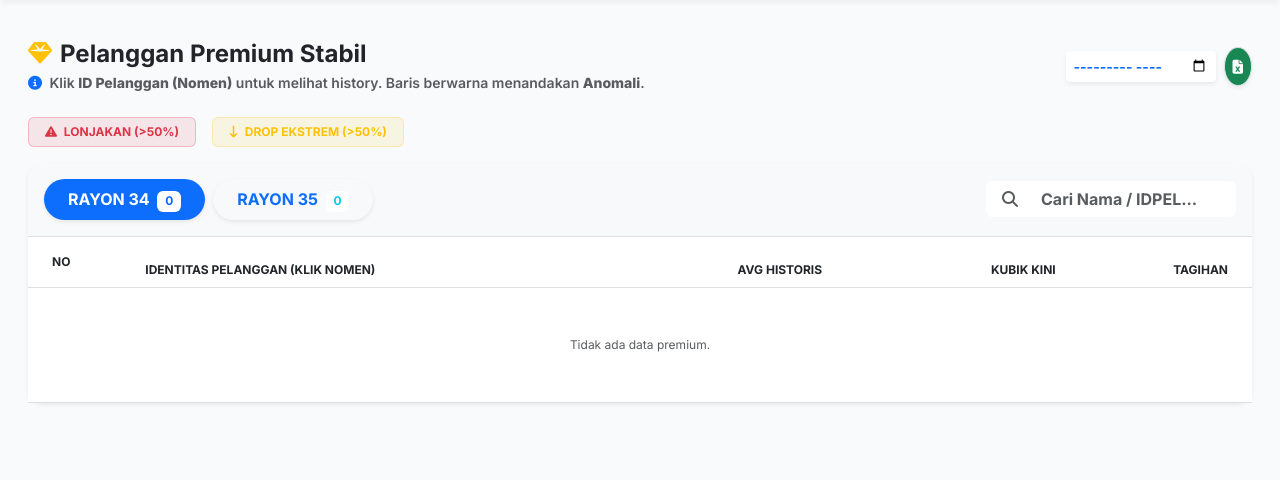
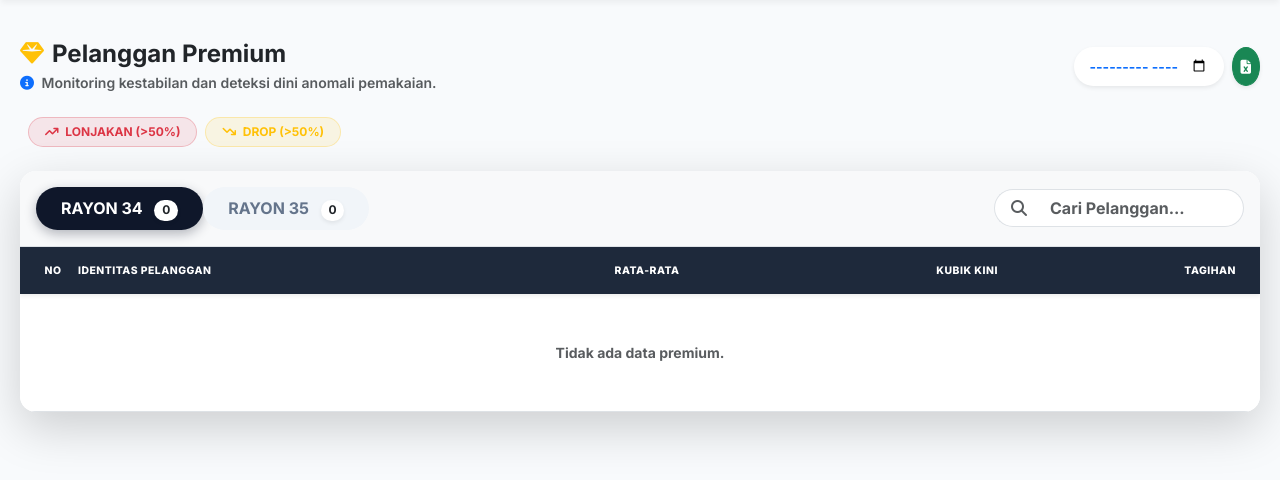
Before and after one commit to krackxor/Penagihan, a Flask app: page /premium-customer in a window 1280 px wide. Shown: the part 67-547 px from the top of the page. Run offline with Flask 3, Linux system fonts and the light colour scheme; the visitor is signed in with stand-in values (Sample User, id 1); data that the repository does not hold is empty; some libraries are stand-ins or nearby versions.

Commit message:
Update premium_customer.html

```diff
--- a/templates/premium_customer.html
+++ b/templates/premium_customer.html
@@ -5,83 +5,112 @@
 <script src="https://cdnjs.cloudflare.com/ajax/libs/xlsx/0.18.5/xlsx.full.min.js"></script>
 
 <style>
+    /* Premium Table Styling */
+    .table-premium thead th {
+        background: #1e293b; color: white; border: none; font-weight: 800; font-size: 0.65rem; text-transform: uppercase; letter-spacing: 0.5px; vertical-align: middle;
+    }
+
+    .card-hover { transition: transform 0.2s ease, box-shadow 0.2s ease; }
+    .card-hover:hover { transform: translateY(-2px); }
+
+    .nav-pills-premium .nav-link {
+        border-radius: 50rem;
+        padding: 0.5rem 1.5rem;
+        font-weight: 700;
+        color: #64748b;
+        background: #f1f5f9;
+        transition: all 0.3s ease;
+        border: 1px solid transparent;
+    }
+    .nav-pills-premium .nav-link.active {
+        background: #0f172a;
+        color: white;
+        box-shadow: 0 4px 12px rgba(15, 23, 42, 0.3);
+    }
+    .nav-pills-premium .nav-link:hover:not(.active) { background: #e2e8f0; }
+
     .pulse-red { animation: pulse-red-anim 2s infinite; }
     @keyframes pulse-red-anim {
         0% { box-shadow: 0 0 0 0 rgba(220, 53, 69, 0.4); }
         70% { box-shadow: 0 0 0 10px rgba(220, 53, 69, 0); }
         100% { box-shadow: 0 0 0 0 rgba(220, 53, 69, 0); }
     }
+
     .pulse-yellow { animation: pulse-yellow-anim 2s infinite; }
     @keyframes pulse-yellow-anim {
         0% { box-shadow: 0 0 0 0 rgba(255, 193, 7, 0.4); }
         70% { box-shadow: 0 0 0 10px rgba(255, 193, 7, 0); }
         100% { box-shadow: 0 0 0 0 rgba(255, 193, 7, 0); }
     }
-    .blink-me { animation: blinker 1.5s linear infinite; }
-    @keyframes blinker { 50% { opacity: 0; } }
+
+    .fw-800 { font-weight: 800; }
 </style>
 
-<div class="animate__animated animate__fadeIn">
-    <div class="px-3 pt-4 mb-4 d-flex justify-content-between align-items-center flex-wrap gap-2">
+<div class="px-2 pb-5 animate__animated animate__fadeIn">
+
+    <div class="pt-4 mb-4 d-flex justify-content-between align-items-center flex-wrap gap-3">
         <div>
             <h4 class="fw-bold mb-1 text-dark">
-                <i class="fa-solid fa-gem me-2 text-warning"></i>Pelanggan Premium Stabil
+                <i class="fa-solid fa-gem me-2 text-warning"></i>Pelanggan Premium
             </h4>
             <p class="text-muted small mb-0 fw-semibold">
                 <i class="fa-solid fa-circle-info text-primary me-1"></i>
-                Klik <b>ID Pelanggan (Nomen)</b> untuk melihat history. Baris berwarna menandakan <b>Anomali</b>.
+                Monitoring kestabilan dan deteksi dini anomali pemakaian.
             </p>
         </div>
-        <div class="d-flex align-items-center gap-2">
-            <input type="month" id="filter-periode" class="form-control form-control-sm border-0 shadow-sm fw-bold text-primary"
+        <div class="d-flex gap-2">
+            <input type="month" id="filter-periode" class="form-control form-control-sm border-0 shadow-sm fw-bold text-primary rounded-pill px-3"
                    style="width: 150px; cursor: pointer;" onchange="loadPremium()">
 
-            <button class="btn btn-sm btn-success border shadow-sm rounded-circle p-2" onclick="downloadExcel()" title="Export Excel">
+            <button class="btn btn-success shadow-sm rounded-circle p-2 btn-sm" onclick="downloadExcel()" title="Export Excel">
                 <i class="fa-solid fa-file-excel"></i>
             </button>
         </div>
     </div>
 
-    <div class="mx-3 mb-3 d-flex gap-3 flex-wrap">
-        <span class="badge bg-danger bg-opacity-10 text-danger border border-danger border-opacity-25 px-3 py-2">
-            <i class="fa-solid fa-triangle-exclamation me-1"></i> LONJAKAN (>50%)
+    <div class="mb-4 d-flex gap-2 flex-wrap px-2">
+        <span class="badge bg-danger bg-opacity-10 text-danger border border-danger border-opacity-25 px-3 py-2 rounded-pill fw-bold small">
+            <i class="fa-solid fa-arrow-trend-up me-1"></i> LONJAKAN (>50%)
         </span>
-        <span class="badge bg-warning bg-opacity-10 text-warning border border-warning border-opacity-25 px-3 py-2">
-            <i class="fa-solid fa-arrow-down-long me-1"></i> DROP EKSTREM (>50%)
+        <span class="badge bg-warning bg-opacity-10 text-warning border border-warning border-opacity-25 px-3 py-2 rounded-pill fw-bold small">
+            <i class="fa-solid fa-arrow-trend-down me-1"></i> DROP (>50%)
         </span>
     </div>
 
-    <div class="card border-0 shadow-sm rounded-4 mx-3 mb-5 bg-white border">
-        <div class="card-body p-0">
-            <div class="p-3 border-bottom bg-light d-flex justify-content-between align-items-center rounded-top-4 flex-wrap gap-3">
-                <ul class="nav nav-pills nav-sm" id="pills-tab" role="tablist">
-                    <li class="nav-item me-2">
-                        <button class="nav-link active rounded-pill px-4 fw-bold small shadow-sm" data-bs-toggle="pill" data-bs-target="#pills-34">
-                            RAYON 34 <span class="badge bg-white text-primary ms-1" id="count-34">0</span>
+    <div class="card border-0 shadow-lg rounded-4 overflow-hidden bg-white">
+
+        <div class="p-3 border-bottom bg-light d-flex justify-content-between align-items-center flex-wrap gap-3">
+            <ul class="nav nav-pills nav-pills-premium" id="pills-tab" role="tablist">
+                <li class="nav-item">
+                    <button class="nav-link active" data-bs-toggle="pill" data-bs-target="#pills-34">
+                        RAYON 34 <span class="badge bg-white text-dark ms-2 shadow-sm rounded-pill" id="count-34">0</span>
                     </button>
                 </li>
                 <li class="nav-item">
-                        <button class="nav-link rounded-pill px-4 fw-bold small shadow-sm" data-bs-toggle="pill" data-bs-target="#pills-35">
-                            RAYON 35 <span class="badge bg-white text-info ms-1" id="count-35">0</span>
+                    <button class="nav-link" data-bs-toggle="pill" data-bs-target="#pills-35">
+                        RAYON 35 <span class="badge bg-white text-dark ms-2 shadow-sm rounded-pill" id="count-35">0</span>
                     </button>
                 </li>
             </ul>
 
             <div class="input-group" style="width: 250px;">
-                    <span class="input-group-text border-0 bg-white ps-3"><i class="fa-solid fa-search text-muted"></i></span>
-                    <input type="text" id="searchBox" class="form-control border-0 shadow-none small fw-bold" placeholder="Cari Nama / IDPEL..." onkeyup="filterTable()">
+                <span class="input-group-text bg-white border-end-0 rounded-start-pill ps-3"><i class="fas fa-search text-muted"></i></span>
+                <input type="text" id="searchBox" class="form-control border-start-0 bg-white rounded-end-pill shadow-none fw-bold small"
+                       placeholder="Cari Pelanggan..." onkeyup="filterTable()">
             </div>
         </div>
 
+        <div class="card-body p-0">
             <div class="tab-content" id="pills-tabContent">
+
                 <div class="tab-pane fade show active" id="pills-34">
-                    <div class="table-responsive" style="max-height: 65vh;">
-                        <table class="table table-hover align-middle mb-0" style="font-size: 0.75rem;">
-                            <thead class="bg-dark text-warning sticky-top">
-                                <tr class="text-uppercase fw-800">
-                                    <th class="ps-4 py-3">No</th>
-                                    <th>Identitas Pelanggan (Klik Nomen)</th>
-                                    <th class="text-center">Avg Historis</th>
+                    <div class="table-responsive custom-scrollbar" style="max-height: 65vh;">
+                        <table class="table table-hover align-middle mb-0 table-premium">
+                            <thead class="sticky-top shadow-sm">
+                                <tr>
+                                    <th class="ps-4 py-3 text-center" style="width: 50px;">No</th>
+                                    <th>Identitas Pelanggan</th>
+                                    <th class="text-center">Rata-rata</th>
                                     <th class="text-end">Kubik Kini</th>
                                     <th class="text-end pe-4">Tagihan</th>
                                 </tr>
@@ -92,13 +121,13 @@
                 </div>
 
                 <div class="tab-pane fade" id="pills-35">
-                    <div class="table-responsive" style="max-height: 65vh;">
-                        <table class="table table-hover align-middle mb-0" style="font-size: 0.75rem;">
-                            <thead class="bg-dark text-warning sticky-top">
-                                <tr class="text-uppercase fw-800">
-                                    <th class="ps-4 py-3">No</th>
-                                    <th>Identitas Pelanggan (Klik Nomen)</th>
-                                    <th class="text-center">Avg Historis</th>
+                    <div class="table-responsive custom-scrollbar" style="max-height: 65vh;">
+                        <table class="table table-hover align-middle mb-0 table-premium">
+                            <thead class="sticky-top shadow-sm">
+                                <tr>
+                                    <th class="ps-4 py-3 text-center" style="width: 50px;">No</th>
+                                    <th>Identitas Pelanggan</th>
+                                    <th class="text-center">Rata-rata</th>
                                     <th class="text-end">Kubik Kini</th>
                                     <th class="text-end pe-4">Tagihan</th>
                                 </tr>
@@ -107,6 +136,7 @@
                         </table>
                     </div>
                 </div>
+
             </div>
         </div>
     </div>
@@ -114,43 +144,42 @@
 
 <div class="modal fade" id="modalHistory" tabindex="-1">
     <div class="modal-dialog modal-lg modal-dialog-centered">
-        <div class="modal-content border-0 shadow-lg rounded-4">
-            <div class="modal-header border-0 bg-light">
+        <div class="modal-content border-0 shadow-lg rounded-4 overflow-hidden">
+            <div class="modal-header bg-light border-0 px-4 pt-4 pb-2">
                 <div>
-                    <h5 class="modal-title fw-800 text-dark" id="modalNama">-</h5>
+                    <h5 class="modal-title fw-800 text-dark mb-1" id="modalNama">-</h5>
                     <div class="d-flex align-items-center gap-2">
-                        <span class="badge bg-warning text-dark border border-dark border-opacity-25" id="modalNomen">-</span>
-                        <small class="text-muted fw-bold">Riwayat Pemakaian & Pembayaran</small>
+                        <span class="badge bg-primary bg-opacity-10 text-primary border border-primary border-opacity-25" id="modalNomen">-</span>
+                        <small class="text-muted fw-bold">Riwayat Pemakaian</small>
                     </div>
                 </div>
-                <button type="button" class="btn-close shadow-none" data-bs-dismiss="modal"></button>
+                <button type="button" class="btn-close" data-bs-dismiss="modal"></button>
             </div>
-            <div class="modal-body p-4">
-
-                <div class="card border-0 shadow-sm mb-4 bg-white">
+            <div class="modal-body p-4 pt-2">
+                <div class="card border-0 shadow-sm mb-4 bg-white rounded-4 border">
                     <div class="card-body">
-                        <h6 class="fw-bold text-primary small mb-3"><i class="fa-solid fa-chart-line me-2"></i>Grafik Kestabilan Kubik</h6>
-                        <div style="height: 200px;">
+                        <h6 class="fw-bold text-primary small mb-3 text-uppercase">
+                            <i class="fa-solid fa-chart-line me-2"></i>Tren Kestabilan Kubikasi
+                        </h6>
+                        <div style="height: 220px;">
                             <canvas id="stabilityChart"></canvas>
                         </div>
                     </div>
                 </div>
 
                 <div class="table-responsive rounded-3 border">
-                    <table class="table table-hover table-striped mb-0 align-middle" style="font-size: 0.8rem;">
-                        <thead class="bg-primary text-white">
+                    <table class="table table-hover table-sm mb-0 align-middle text-center small">
+                        <thead class="bg-dark text-white">
                             <tr>
-                                <th class="ps-3 py-2">Periode</th>
-                                <th class="text-center">Volume (m³)</th>
+                                <th class="py-2">Periode</th>
+                                <th>Volume (m³)</th>
                                 <th class="text-end">Nominal (Rp)</th>
-                                <th class="text-center pe-3">Status Bayar</th>
+                                <th>Status</th>
                             </tr>
                         </thead>
-                        <tbody id="modalTableBody">
-                            </tbody>
+                        <tbody id="modalTableBody"></tbody>
                     </table>
                 </div>
-
             </div>
         </div>
     </div>
@@ -169,8 +198,7 @@
         if (parts.length !== 2) return periodeStr;
         const bulanIndex = parseInt(parts[0]) - 1;
         const tahun = parts[1];
-        const namaBulan = ["Januari", "Februari", "Maret", "April", "Mei", "Juni",
-                           "Juli", "Agustus", "September", "Oktober", "November", "Desember"];
+        const namaBulan = ["Jan", "Feb", "Mar", "Apr", "Mei", "Jun", "Jul", "Ags", "Sep", "Okt", "Nov", "Des"];
         return `${namaBulan[bulanIndex]} ${tahun}`;
     }
 
@@ -204,58 +232,54 @@
         } catch(e) { console.error(e); }
     }
 
-    // ✅ RENDER TABLE DENGAN DETEKSI ANOMALI
     function renderTable(tbodyId, data) {
         const tbody = document.getElementById(tbodyId);
         if(data.length === 0) {
-            tbody.innerHTML = `<tr><td colspan="5" class="text-center py-5 text-muted">Tidak ada data premium.</td></tr>`;
+            tbody.innerHTML = `<tr><td colspan="5" class="text-center py-5 text-muted small fw-bold">Tidak ada data premium.</td></tr>`;
             return;
         }
 
         tbody.innerHTML = data.map((item, index) => {
-            // LOGIKA ANOMALI (Merah/Kuning)
-            let rowClass = "transition-row";
+            let rowClass = "hover-row";
             let warningBadge = "";
             let pulseClass = "";
 
             if (item.anomali_status === 'HIGH') {
-                rowClass = "table-danger border-danger"; // Warna Merah
-                warningBadge = `<div class="badge bg-danger blink-me mt-1"><i class="fa-solid fa-triangle-exclamation me-1"></i>LONJAKAN EKSTREM</div>`;
+                rowClass = "table-danger border-danger";
+                warningBadge = `<div class="badge bg-danger text-white border border-light mt-1 shadow-sm"><i class="fa-solid fa-arrow-trend-up me-1"></i>NAIK EKSTREM</div>`;
                 pulseClass = "pulse-red";
             } else if (item.anomali_status === 'LOW') {
-                rowClass = "table-warning border-warning"; // Warna Kuning
-                warningBadge = `<div class="badge bg-warning text-dark mt-1"><i class="fa-solid fa-arrow-down me-1"></i>DROP DRASTIS</div>`;
+                rowClass = "table-warning border-warning";
+                warningBadge = `<div class="badge bg-warning text-dark border border-dark border-opacity-25 mt-1 shadow-sm"><i class="fa-solid fa-arrow-trend-down me-1"></i>DROP DRASTIS</div>`;
                 pulseClass = "pulse-yellow";
             }
 
             const trendIcon = item.kubik >= item.avg_kubik_historis
-                ? '<i class="fa-solid fa-arrow-trend-up text-success ms-1"></i>'
-                : '<i class="fa-solid fa-arrow-trend-down text-danger ms-1"></i>';
+                ? '<i class="fa-solid fa-caret-up text-success ms-1"></i>'
+                : '<i class="fa-solid fa-caret-down text-danger ms-1"></i>';
 
             return `
                 <tr class="${rowClass}">
-                    <td class="ps-4 fw-800 text-muted ${pulseClass}">${index + 1}</td>
+                    <td class="ps-4 fw-800 text-secondary text-center small ${pulseClass}">${index + 1}</td>
                     <td>
-                        <div class="fw-800 text-dark">${item.nama}</div>
-
-                        <a href="javascript:void(0)"
-                           onclick="openHistory('${item.nomen}', '${item.nama.replace(/'/g, "\\'")}')"
-                           class="badge bg-primary bg-opacity-10 text-primary border border-primary border-opacity-25 text-decoration-none px-2 py-1 mt-1 fs-6">
-                           <i class="fa-solid fa-search me-1"></i>${item.nomen}
+                        <div class="fw-800 text-dark small text-uppercase">${item.nama}</div>
+                        <a href="javascript:void(0)" onclick="openHistory('${item.nomen}', '${item.nama.replace(/'/g, "\\'")}')"
+                           class="badge bg-white text-primary border text-decoration-none mt-1 font-monospace shadow-sm">
+                           ${item.nomen}
                         </a>
                         ${warningBadge}
                         <div class="small text-muted mt-1 text-truncate" style="max-width: 250px;">
-                            <i class="fa-solid fa-map-pin me-1 text-danger"></i>${item.alamat}
+                            <i class="fa-solid fa-location-dot me-1 text-secondary"></i>${item.alamat}
                         </div>
                     </td>
-                    <td class="text-center align-middle">
-                        <span class="fw-bold text-secondary">${item.avg_kubik_historis} m³</span>
-                        <div class="small text-muted" style="font-size:0.65rem">Rata-rata</div>
+                    <td class="text-center">
+                        <span class="fw-bold text-secondary small">${item.avg_kubik_historis} m³</span>
+                        <div class="small text-muted" style="font-size:0.6rem">Rata-rata</div>
                     </td>
-                    <td class="text-end align-middle fw-800 fs-5 text-dark">
+                    <td class="text-end fw-800 text-dark">
                         ${item.kubik} ${trendIcon}
                     </td>
-                    <td class="text-end align-middle fw-800 text-primary pe-4">
+                    <td class="text-end fw-bold text-primary pe-4 small">
                         Rp ${formatIDR(item.nominal)}
                     </td>
                 </tr>
@@ -263,7 +287,6 @@
         }).join('');
     }
 
-    // ✅ KLIK NOMEN -> FETCH DATA HISTORY
     async function openHistory(nomen, nama) {
         document.getElementById('modalNama').innerText = nama;
         document.getElementById('modalNomen').innerText = nomen;
@@ -277,32 +300,29 @@
             if(result.status === 'success') {
                 renderChartAndTable(result.data);
             }
-        } catch(e) {
-            console.error("Gagal load history", e);
-        }
+        } catch(e) { console.error("Gagal load history", e); }
     }
 
     function renderChartAndTable(data) {
-        // 1. Render Tabel Detail (Urutan Terbaru di Atas)
         const tbody = document.getElementById('modalTableBody');
         const reversedData = [...data].reverse();
 
         tbody.innerHTML = reversedData.map(row => {
             const statusBadge = row.lunas == 1
-                ? '<span class="badge bg-success rounded-pill shadow-sm"><i class="fa-solid fa-check me-1"></i>LUNAS</span>'
-                : '<span class="badge bg-danger rounded-pill shadow-sm"><i class="fa-solid fa-xmark me-1"></i>BELUM</span>';
+                ? '<span class="badge bg-success bg-opacity-10 text-success rounded-pill border border-success border-opacity-25">LUNAS</span>'
+                : '<span class="badge bg-danger bg-opacity-10 text-danger rounded-pill border border-danger border-opacity-25">BELUM</span>';
 
             return `
                 <tr>
                     <td class="ps-3 fw-bold text-secondary">${formatPeriodeIndo(row.periode)}</td>
-                    <td class="text-center fw-800 text-dark fs-6">${row.kubik}</td>
-                    <td class="text-end fw-bold text-primary">Rp ${formatIDR(row.nominal)}</td>
-                    <td class="text-center pe-3">${statusBadge}</td>
+                    <td class="fw-800 text-dark">${row.kubik}</td>
+                    <td class="text-end text-muted small">Rp ${formatIDR(row.nominal)}</td>
+                    <td class="text-center">${statusBadge}</td>
                 </tr>
             `;
         }).join('');
 
-        // 2. Render Chart (Urutan Lama -> Baru)
+        // Chart
         const labels = data.map(d => formatPeriodeIndo(d.periode));
         const values = data.map(d => d.kubik);
 
@@ -319,9 +339,9 @@
                     borderColor: '#2563eb',
                     backgroundColor: 'rgba(37, 99, 235, 0.1)',
                     borderWidth: 2,
+                    pointRadius: 4,
                     pointBackgroundColor: '#fff',
                     pointBorderColor: '#2563eb',
-                    pointRadius: 5,
                     fill: true,
                     tension: 0.3
                 }]
```
Lines whose indentation alone changed are shown as unchanged.
